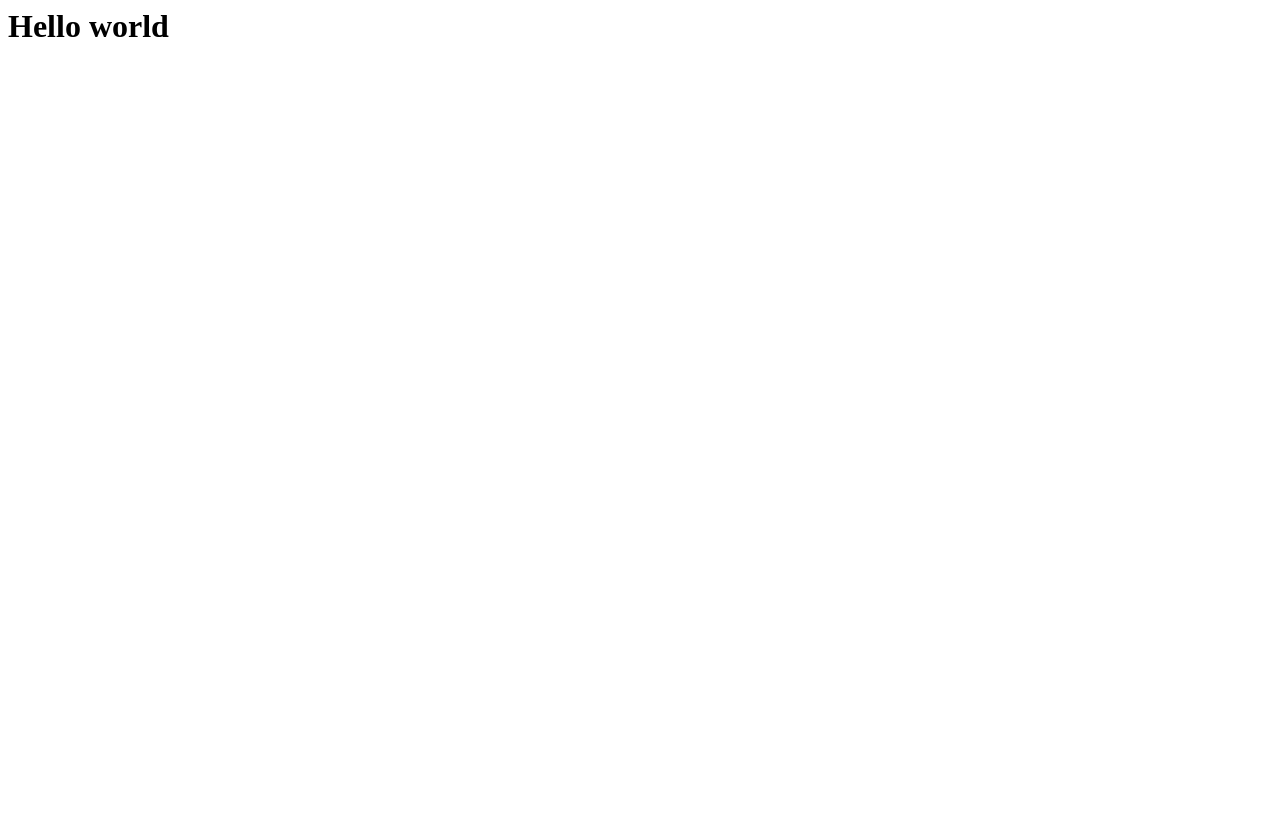
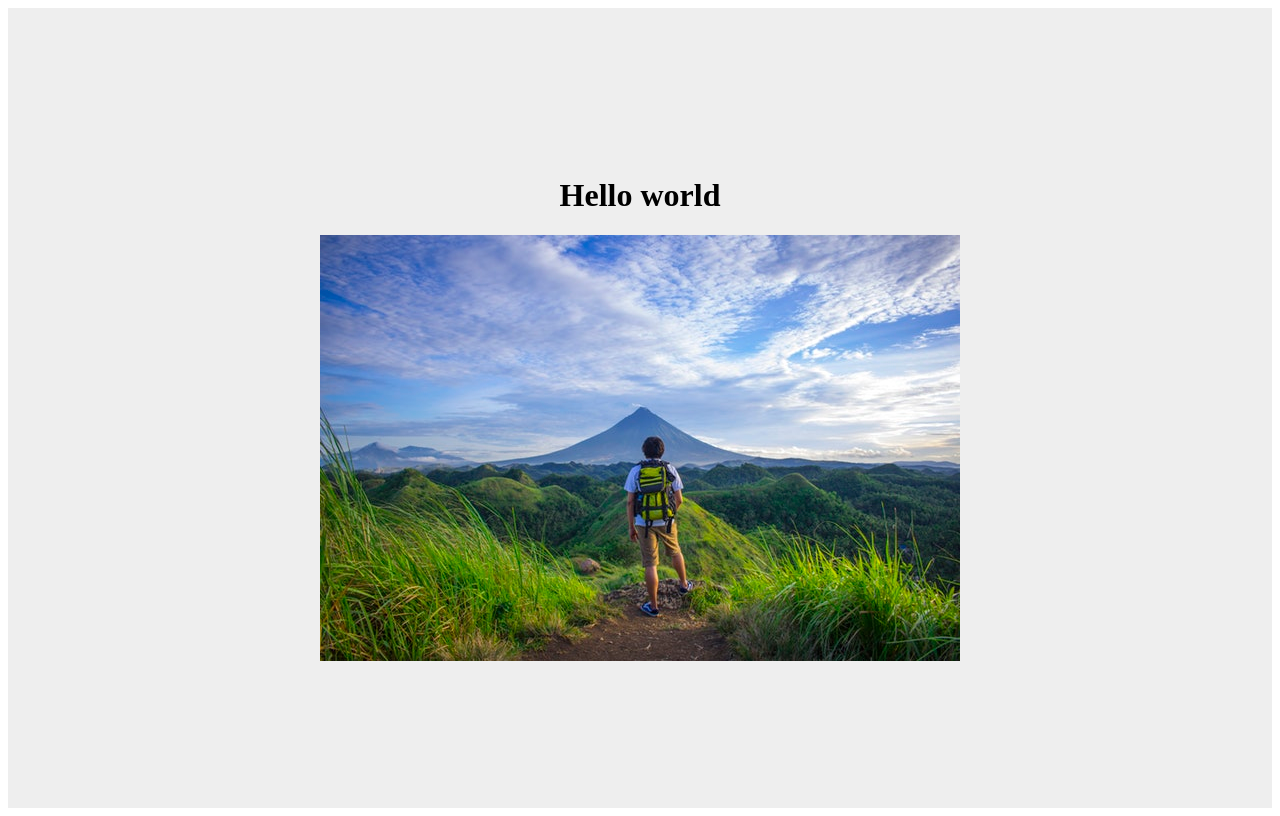
Before and after one commit to vijayst/react-webpack, a React app: page / in a window 1280 px wide. Built offline with nearby package versions, Linux system fonts and the light colour scheme.

Commit message:
processing styles and images

```diff
--- a/package.json
+++ b/package.json
@@ -26,7 +26,12 @@
         "@babel/preset-env": "^7.2.3",
         "@babel/preset-react": "^7.0.0",
         "babel-loader": "^8.0.5",
+        "css-loader": "^2.1.0",
+        "file-loader": "^3.0.1",
         "html-webpack-plugin": "^3.2.0",
+        "node-sass": "^4.11.0",
+        "sass-loader": "^7.1.0",
+        "style-loader": "^0.23.1",
         "webpack": "^4.28.4",
         "webpack-cli": "^3.2.1",
         "webpack-dev-server": "^3.1.14"
--- a/src/Home.js
+++ b/src/Home.js
@@ -1,7 +1,14 @@
 import React, { Component } from 'react';
+import './home.scss';
+import Trek from './trek.jpeg';
 
 export default class Home extends Component {
     render() {
-        return <h1>Hello world</h1>;
+        return (
+            <div className="container">
+                <h1>Hello world</h1>
+                <img src={Trek} />
+            </div>
+        );
     }
 }
--- /dev/null
+++ b/src/home.scss
@@ -0,0 +1,8 @@
+.container {
+    min-height: 100vh;
+    background-color: #eee;
+    display: flex;
+    justify-content: center;
+    align-items: center;
+    flex-direction: column;
+  }
--- a/webpack.config.js
+++ b/webpack.config.js
@@ -19,6 +19,21 @@ module.exports = {
                 options: {
                     presets: ['@babel/preset-env', '@babel/preset-react']
                 }
+            },
+            {
+                test: /\.scss$/,
+                use: ['style-loader', 'css-loader', 'sass-loader']
+            },
+            {
+                test: /\.(jpg|jpeg|png|svg)$/,
+                use: [
+                    {
+                        loader: 'file-loader',
+                        options: {
+                            name: '[path][name].[ext]'
+                        }
+                    }
+                ]
             }
         ]
     },
```
Also changed, not shown: src/trek.jpeg (added), webpack.config-2.js (indentation only), 1 other file (tests, documents, lock files or other folders).
